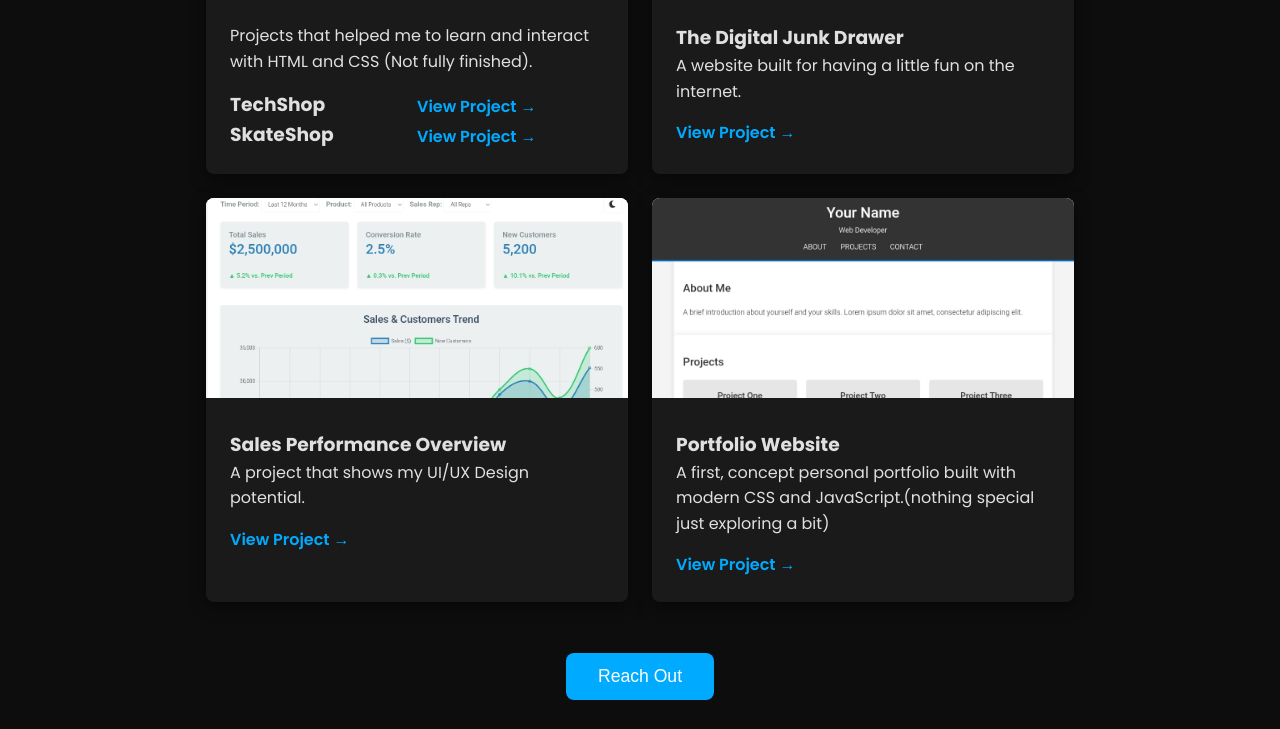
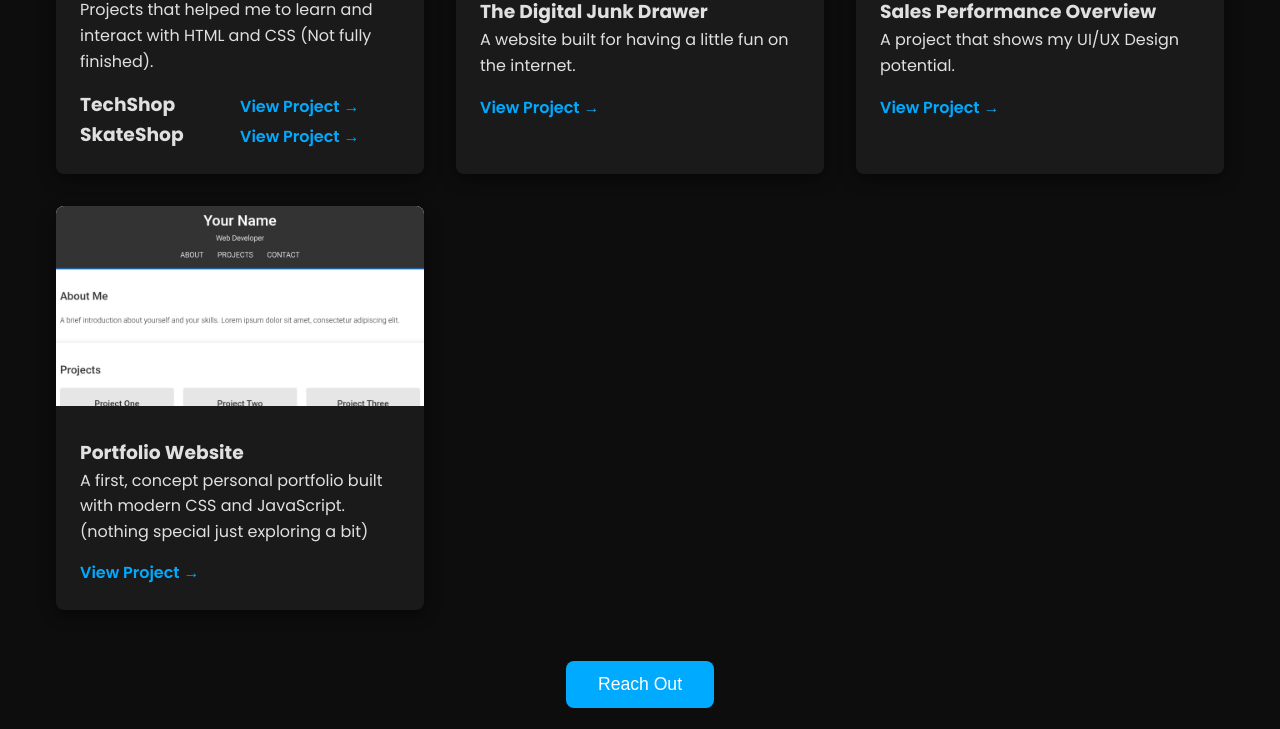
Before and after one commit to Georgel0/Portofolio, a plain HTML site: page index.html in a window 1280 px wide. Shown: the part 1127-1856 px from the top of the page. Drawn offline with Linux system fonts and the light colour scheme.

Commit message:
update style.css

```diff
--- a/style.css
+++ b/style.css
@@ -31,7 +31,7 @@ body {
 }
 
 header, main, footer {
-  max-width: 900px;
+  max-width: 1200px;
   margin: 0 auto;
   padding: 2rem 1rem;
   background-color: var(--bg-color);
@@ -310,6 +310,13 @@ footer {
   color: var(--accent-color);
 }
 
+@media (min-width: 1200px) {
+  #project-grid {
+    grid-template-columns: repeat(auto-fit, minmax(350px, 1fr));
+    gap: 2rem;
+  }
+}
+
 @media (min-width: 600px) {
   #tech-grid {
     grid-template-columns: repeat(6, 1fr);
```
